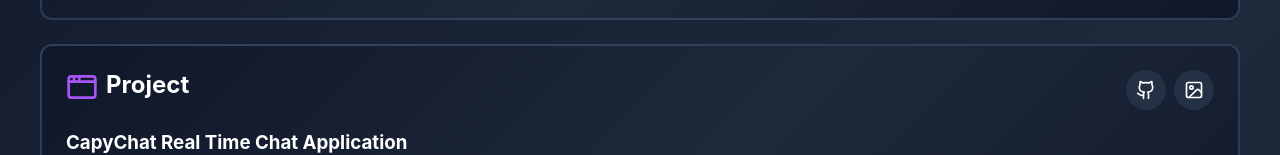
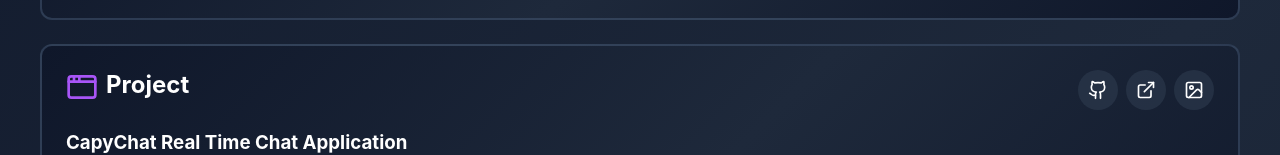
Before and after one commit to embe8/swe-portfolio, a React (Vite) app: page / in a window 1280 px wide. Shown: the part 716-871 px from the top of the page. Built offline with nearby package versions, Linux system fonts and the light colour scheme.

Commit message:
Add icon for deployed app link

```diff
--- a/src/App.jsx
+++ b/src/App.jsx
@@ -230,11 +230,11 @@ export default function Portfolio() {
                     >
                     <Github className="icon-sm" />
                   </button>
-                  {/*<button className="icon-button">
+                  {<button className="icon-button">
                     <ExternalLink className="icon-sm"
                     onClick={() => window.open(project.links[1].url, '_blank')}
                     />
-                  </button>*/}
+                  </button>}
                   <button
                     onClick={() => setSelectedProject(project)}
                     className="icon-button"
```
